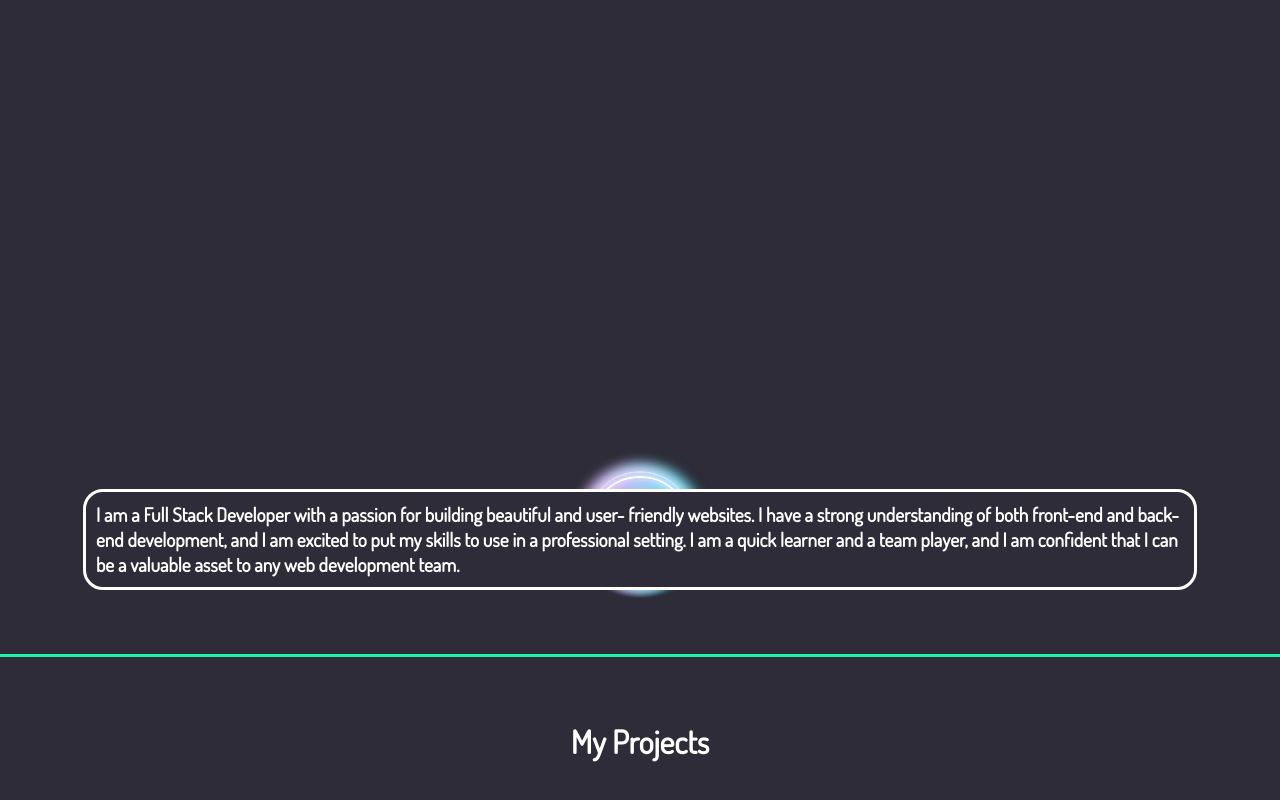
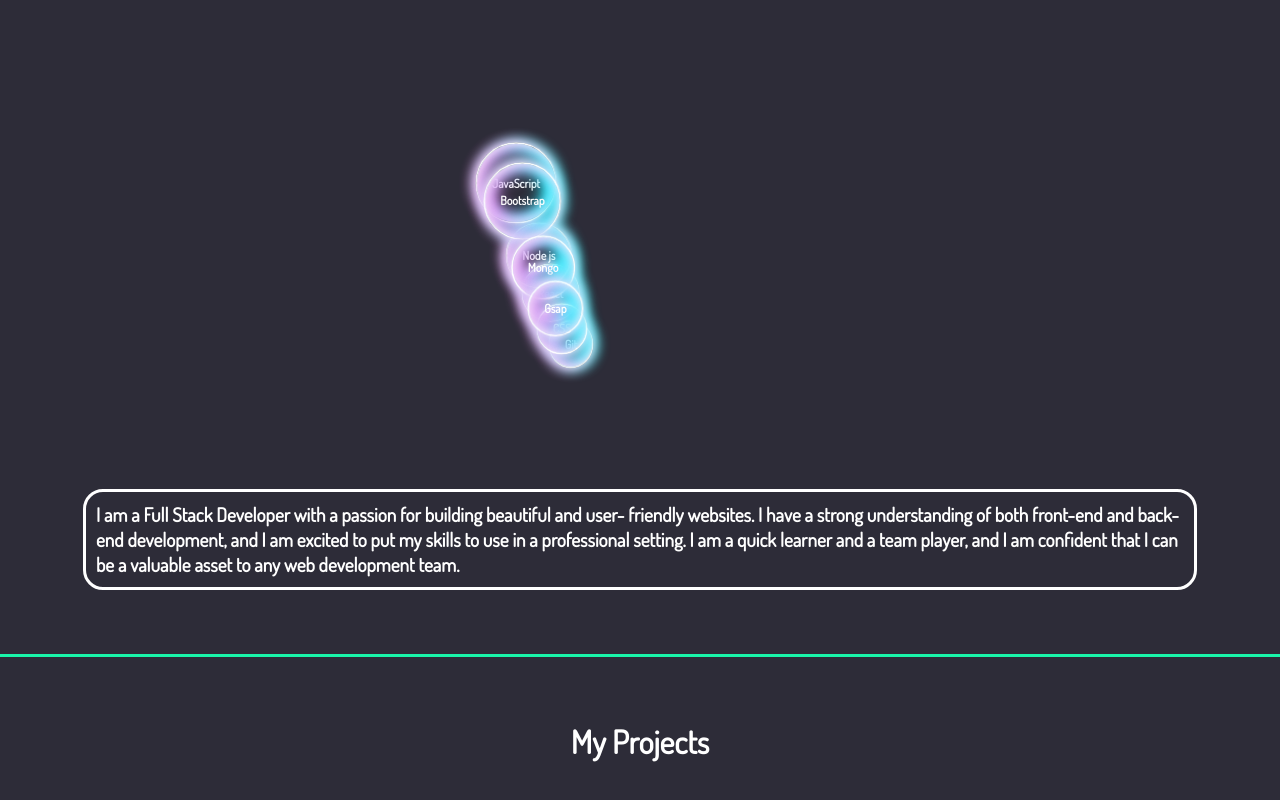
Before and after one commit to vanshbajaj13/Portfolio, a React (Create React App) app in the folder frontend/: page / in a window 1280 px wide. Shown: the part 1164-1964 px from the top of the page. Built offline with nearby package versions, Linux system fonts and the light colour scheme; a web font is replaced by a local one.

Commit message:
added animation to bubble text

```diff
--- a/frontend/src/components/About/Bubbles.jsx
+++ b/frontend/src/components/About/Bubbles.jsx
@@ -1,9 +1,23 @@
 import React from 'react'
 
 const Bubbles = (props) => {
+//   useLayoutEffect(() => {
+//     const bubbles = document.getElementsByClassName("bubbleText");
+//     setInterval(()=>{
+//       var it = Math.floor(Math.random()*(bubbles.length));
+//       bubbles[it].classList.add("green");
+//       // console.log(it);
+//       setTimeout(() => {
+//         bubbles[it].classList.remove("green");
+//         // console.log("done");
+//       }, 5000);
+//     },4500)
+// }, [])
   return (
     <div className='bubble bubbleMove'>
-        {props.text}
+        <p className='bubbleText'>
+          {props.text}
+        </p>
     </div>
   )
 }
--- a/frontend/src/index.css
+++ b/frontend/src/index.css
@@ -267,9 +267,16 @@
   transition: all 1s;
   font-weight: 900;
   cursor: pointer;
+  display: flex;
+  align-items: center;
   box-shadow: inset 0 0 18px #fff, inset 6px 0 18px violet,
     inset -6px 0 18px #0ff, inset 6px 0 30px violet, inset -6px 0 30px #0ff,
     0 0 18px #fff, -4px 0 18px violet, 4px 0 18px #0ff;
+}
+
+.bubble p{
+  background: transparent;
+  animation: 5s anim-lineUp ease-in infinite;
 }
 
 .bubbleMove{
@@ -279,7 +286,7 @@
   --yB: -200%;
   animation-name: moveBubble;
   animation-iteration-count: 1;
-  animation-duration: 5s;
+  animation-duration: 7s;
   animation-timing-function: ease-in-out;
   animation-delay: 0s;
   /* animation-direction: normal; */
@@ -290,9 +297,14 @@
 @keyframes moveBubble {
   0% {
     transform: translate3d(var(--xA), var(--yA), 0);
+    scale: 1;
+  }
+  50%{
+    scale: 0.7;
   }
   100% {
     transform: translate3d(var(--xB), var(--yB), 0);
+    scale: 1;
   }
 }
 
@@ -445,7 +457,7 @@
 }
 
 .green {
-  color: rgb(25, 245, 170);
+  color: rgb(25, 245, 170) !important;
 }
 
 a {
--- a/frontend/src/index.js
+++ b/frontend/src/index.js
@@ -4,8 +4,10 @@
 import App from "./App";
 
 const root = ReactDOM.createRoot(document.getElementById("root"));
-root.render(
-  // <React.StrictMode>
-    <App />
-  // </React.StrictMode>
-);
+setTimeout(() => {
+  root.render(
+    // <React.StrictMode>
+      <App />
+    // </React.StrictMode>
+  );
+}, 3000);
```
Also changed, not shown: frontend/src/App.js (indentation only), 11 other files (tests, documents, lock files or other folders).
